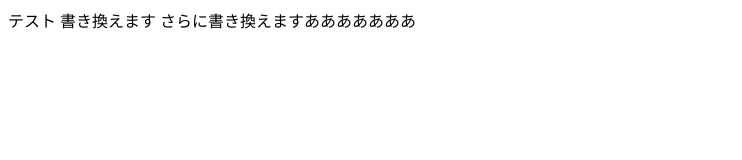
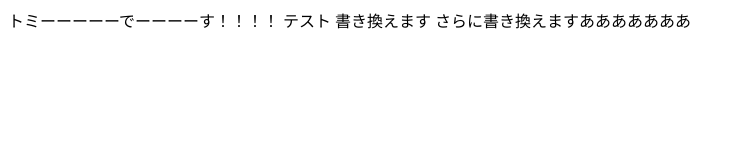
Before and after one commit to tommy221155/20250428-git-workshop, a plain HTML site: page index.html in a window 1280 px wide. Shown: the whole page, without its empty margins (0-742 px from the left). Drawn offline with Linux system fonts and the light colour scheme.

Commit message:
Update index.html

```diff
--- a/index.html
+++ b/index.html
@@ -5,6 +5,7 @@
     <title>タイトルを書き替えますああああああ</title>
   </head>
   <body>
+    トミーーーーーでーーーーす！！！！
     テスト
     書き換えます
     さらに書き換えますあああああああ
```
